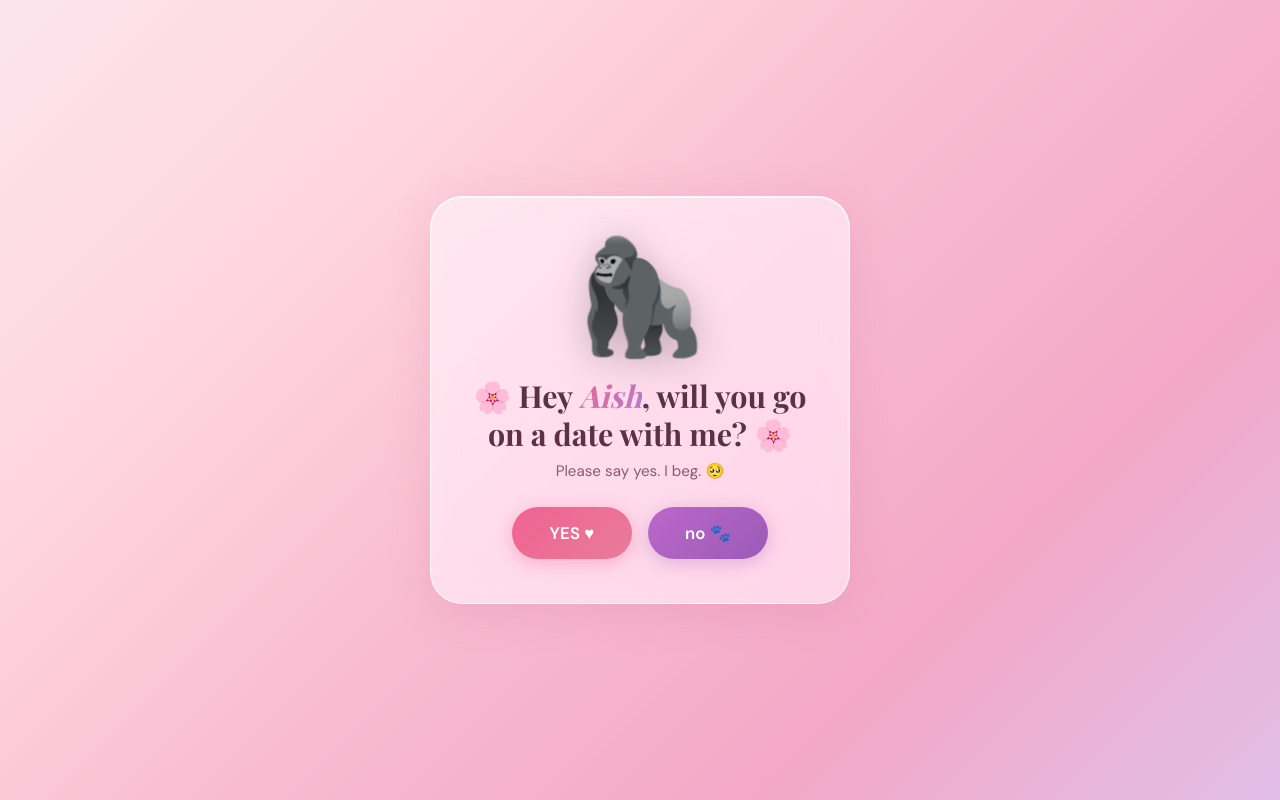
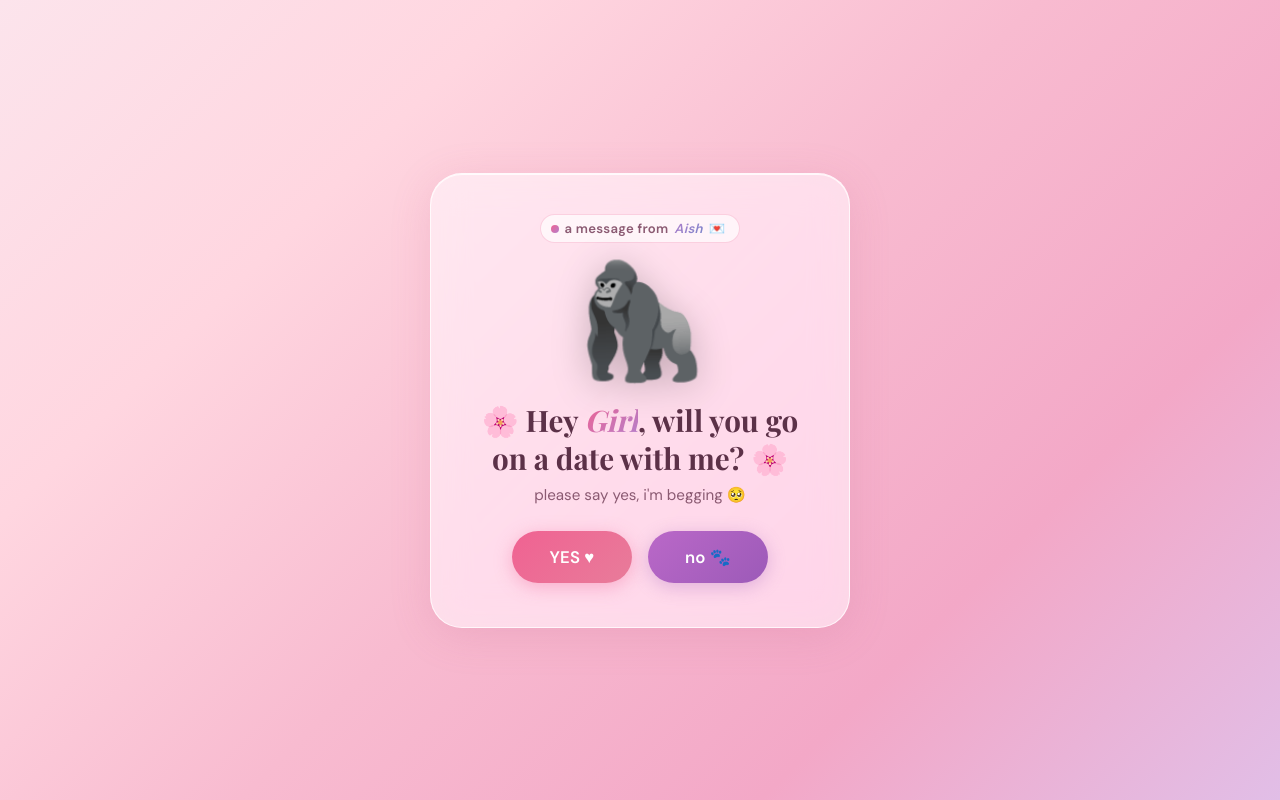
Before and after one commit to aishfs/gulugulu, a plain HTML site: page index.html in a window 1280 px wide. Drawn offline with nearby package versions, Linux system fonts and the light colour scheme; a web font is replaced by a local one.

Commit message:
Update index.html

```diff
--- a/index.html
+++ b/index.html
@@ -3,7 +3,7 @@
 <head>
 <meta charset="UTF-8" />
 <meta name="viewport" content="width=device-width, initial-scale=1.0, maximum-scale=1.0, user-scalable=no" />
-<title>💌 Aish's Date Proposal</title>
+<title>💌 A message from Aish</title>
 <link rel="preconnect" href="https://fonts.googleapis.com" />
 <link rel="preconnect" href="https://fonts.gstatic.com" crossorigin />
 <link href="https://fonts.googleapis.com/css2?family=Playfair+Display:ital,wght@0,400;0,700;1,400&family=DM+Sans:wght@300;400;500;600&display=swap" rel="stylesheet" />
@@ -17,7 +17,6 @@
     --pink-btn:  #f06292;
     --purple:    #b47fcb;
     --purple-dark: #9c5ab8;
-    --cream:     #fff5f7;
     --text-dark: #5c3148;
     --text-mid:  #8b5a72;
     --glass-bg:  rgba(255,255,255,0.55);
@@ -66,24 +65,44 @@
 
   @keyframes cardIn {
     from { opacity: 0; transform: translateY(24px) scale(.97); }
-    to   { opacity: 1; transform: translateY(0)   scale(1);   }
+    to   { opacity: 1; transform: translateY(0) scale(1); }
   }
 
   h1 {
     font-family: 'Playfair Display', serif;
-    font-size: clamp(1.45rem, 5vw, 1.9rem);
+    font-size: clamp(1.4rem, 5vw, 1.85rem);
     font-weight: 700;
     color: var(--text-dark);
-    line-height: 1.25;
+    line-height: 1.28;
     margin-bottom: 6px;
   }
-  h1.big { font-size: clamp(1.2rem, 4.5vw, 1.55rem); }
+  h1.big { font-size: clamp(1.15rem, 4.5vw, 1.5rem); }
 
   .sub {
     font-size: .95rem;
     color: var(--text-mid);
     margin-bottom: 24px;
     font-weight: 400;
+  }
+
+  /* gradient name highlights */
+  .n-girl {
+    display: inline;
+    background: linear-gradient(135deg, #f06292, #b47fcb);
+    -webkit-background-clip: text;
+    -webkit-text-fill-color: transparent;
+    background-clip: text;
+    font-weight: 700;
+    font-style: italic;
+  }
+  .n-aish {
+    display: inline;
+    background: linear-gradient(135deg, #b47fcb, #7986cb);
+    -webkit-background-clip: text;
+    -webkit-text-fill-color: transparent;
+    background-clip: text;
+    font-weight: 700;
+    font-style: italic;
   }
 
   /* ── GORILLA ── */
@@ -107,7 +126,7 @@
   }
 
   .mascot {
-    font-size: 5rem;
+    font-size: 4.8rem;
     margin: 8px auto 20px;
     display: block;
     animation: bounce 2.4s ease-in-out infinite;
@@ -118,16 +137,26 @@
     50%      { transform: translateY(-10px); }
   }
 
-  /* ── NAME TAG ── */
-  .name-tag {
+  /* ── SENDER TAG ── */
+  .sender-chip {
+    display: inline-flex;
+    align-items: center;
+    gap: 6px;
+    background: rgba(255,255,255,.65);
+    border: 1.5px solid rgba(240,98,146,.25);
+    border-radius: 50px;
+    padding: 5px 14px 5px 10px;
+    font-size: .82rem;
+    font-weight: 600;
+    color: var(--text-mid);
+    margin-bottom: 18px;
+    letter-spacing: .02em;
+  }
+  .sender-chip .dot {
+    width: 8px; height: 8px;
+    border-radius: 50%;
+    background: linear-gradient(135deg,#f06292,#b47fcb);
     display: inline-block;
-    background: linear-gradient(135deg, #f06292, #b47fcb);
-    -webkit-background-clip: text;
-    -webkit-text-fill-color: transparent;
-    background-clip: text;
-    font-weight: 700;
-    font-family: 'Playfair Display', serif;
-    font-style: italic;
   }
 
   /* ── BUTTONS ── */
@@ -261,7 +290,7 @@
     border: 1.5px solid rgba(240,98,146,.25);
     border-radius: 20px;
     padding: 20px 22px;
-    margin: 22px 0 28px;
+    margin: 22px 0 20px;
     text-align: left;
   }
   .summary-row {
@@ -273,7 +302,7 @@
   }
   .summary-row:last-child { border-bottom: none; }
   .summary-icon { font-size: 1.3rem; }
-  .summary-key { font-size: .8rem; color: var(--text-mid); font-weight: 600; text-transform: uppercase; letter-spacing: .05em; }
+  .summary-key { font-size: .78rem; color: var(--text-mid); font-weight: 600; text-transform: uppercase; letter-spacing: .05em; }
   .summary-val { font-size: 1rem; font-weight: 600; color: var(--text-dark); }
 
   #step5 .big-heart {
@@ -288,6 +317,13 @@
     28%      { transform: scale(1); }
     42%      { transform: scale(1.14); }
     70%      { transform: scale(1); }
+  }
+
+  .footer-note {
+    font-size: .84rem;
+    color: var(--text-mid);
+    margin-top: 14px;
+    line-height: 1.5;
   }
 
   /* ── UTIL ── */
@@ -312,11 +348,12 @@
 
   <!-- ═══ STEP 1 ═══ -->
   <div id="step1" class="card">
+    <div class="sender-chip"><span class="dot"></span> a message from <span class="n-aish">Aish</span> 💌</div>
     <div class="gorilla-wrap">
       <span class="gorilla">🦍</span>
     </div>
-    <h1>🌸 Hey <span class="name-tag">Aish</span>, will you go on a date with me? 🌸</h1>
-    <p class="sub mt-2">Please say yes. I beg. 🥺</p>
+    <h1>🌸 Hey <span class="n-girl">Girl</span>, will you go on a date with me? 🌸</h1>
+    <p class="sub mt-2">please say yes, i'm begging 🥺</p>
     <div class="btn-row">
       <button class="btn btn-pink" id="yes-btn">YES ♥</button>
       <button class="btn btn-purple" id="no-btn">no 🐾</button>
@@ -326,8 +363,8 @@
   <!-- ═══ STEP 2 ═══ -->
   <div id="step2" class="card hidden">
     <span class="mascot" style="font-size:4.2rem; animation-duration:1.6s;">🧽</span>
-    <h1 class="big">WAIT <span class="name-tag">Aish</span> YOU ACTUALLY SAID YES?? 😭</h1>
-    <p class="sub mt-2">I was so ready for you to say no 😅</p>
+    <h1 class="big">WAIT <span class="n-girl">Girl</span> YOU ACTUALLY SAID YES?? 😭</h1>
+    <p class="sub mt-2"><span class="n-aish">Aish</span> was so ready for you to say no 😅</p>
     <div class="divider"></div>
     <button class="btn btn-pink btn-wide" id="okay-btn">okay okay! →</button>
   </div>
@@ -335,8 +372,8 @@
   <!-- ═══ STEP 3 ═══ -->
   <div id="step3" class="card hidden">
     <span class="mascot" style="font-size:3.8rem;">📅</span>
-    <h1 class="big">So <span class="name-tag">Aish</span>... when are you free?</h1>
-    <p class="sub mt-2">pick a moment — I'll clear my whole schedule 🥹</p>
+    <h1 class="big">So <span class="n-girl">Girl</span>... when are you free?</h1>
+    <p class="sub mt-2"><span class="n-aish">Aish</span> will clear the whole schedule 🥹</p>
     <div class="divider"></div>
     <div class="form-group">
       <label>Pick a Day 📅</label>
@@ -361,8 +398,8 @@
   <!-- ═══ STEP 4 ═══ -->
   <div id="step4" class="card hidden">
     <span class="mascot" style="font-size:3.4rem;">🍽️</span>
-    <h1 class="big">What are we feeling, <span class="name-tag">Aish</span>? 🍽️✨</h1>
-    <p class="sub mt-2">pick your vibe</p>
+    <h1 class="big">What are we feeling? 🍽️✨</h1>
+    <p class="sub mt-2">pick your vibe, <span class="n-girl">Girl</span></p>
     <div class="food-grid" id="food-grid">
       <div class="food-card" data-food="Pizza 🍕"><span class="food-emoji">🍕</span><span class="food-label">Pizza</span></div>
       <div class="food-card" data-food="Sushi 🍣"><span class="food-emoji">🍣</span><span class="food-label">Sushi</span></div>
@@ -376,8 +413,9 @@
   <!-- ═══ STEP 5 ═══ -->
   <div id="step5" class="card hidden">
     <span class="big-heart">💖</span>
-    <h1 style="font-size:clamp(1.3rem,5vw,1.7rem);">Yay <span class="name-tag">Aish</span>! You made the right choice!</h1>
-    <p class="sub mt-2">We are officially going on a date! I'll see you then! 🌸</p>
+    <h1 style="font-size:clamp(1.3rem,5vw,1.7rem);">Yay <span class="n-girl">Girl</span>! You made the right choice!</h1>
+    <p class="sub mt-2"><span class="n-aish">Aish</span> &amp; <span class="n-girl">Girl</span> are officially going on a date! 🌸</p>
+
     <div class="summary">
       <div class="summary-row">
         <span class="summary-icon">📅</span>
@@ -401,7 +439,10 @@
         </div>
       </div>
     </div>
-    <p style="font-size:.88rem; color:var(--text-mid);">Get ready for the best date ever, <strong>Aish</strong>! 🎉💌</p>
+
+    <p class="footer-note">
+      <span class="n-aish">Aish</span> will see you then! Get ready for the best date ever 🎉💌
+    </p>
   </div>
 
 </div>
@@ -413,19 +454,19 @@ function showStep(n) {
   document.querySelectorAll('.card').forEach(c => c.classList.add('hidden'));
   const el = document.getElementById('step'+n);
   el.classList.remove('hidden');
-  el.style.animation='none';
-  requestAnimationFrame(()=>{ el.style.animation=''; });
-  state.step=n;
+  el.style.animation = 'none';
+  requestAnimationFrame(() => { el.style.animation = ''; });
+  state.step = n;
 }
 
 function formatDate(val) {
   if (!val) return '—';
   const [y,m,d] = val.split('-');
-  const months=['Jan','Feb','Mar','Apr','May','Jun','Jul','Aug','Sep','Oct','Nov','Dec'];
+  const months = ['Jan','Feb','Mar','Apr','May','Jun','Jul','Aug','Sep','Oct','Nov','Dec'];
   return `${d} ${months[+m-1]} ${y}`;
 }
 
-/* ── NO BUTTON ── */
+/* ── NO BUTTON TELEPORT ── */
 const noBtn = document.getElementById('no-btn');
 const PAD = 20;
 
@@ -434,107 +475,111 @@ function teleportNo() {
   if (state.noGone) return;
   if (state.noAttempts >= 7) {
     noBtn.classList.add('fading');
-    setTimeout(()=>noBtn.remove(), 400);
-    state.noGone=true;
+    setTimeout(() => noBtn.remove(), 400);
+    state.noGone = true;
     return;
   }
-  const btnW = noBtn.offsetWidth||120;
-  const btnH = noBtn.offsetHeight||48;
+  const btnW = noBtn.offsetWidth  || 120;
+  const btnH = noBtn.offsetHeight || 48;
   const maxX = window.innerWidth  - btnW - PAD;
   const maxY = window.innerHeight - btnH - PAD;
-  const x = Math.floor(Math.random()*(maxX-PAD))+PAD;
-  const y = Math.floor(Math.random()*(maxY-PAD))+PAD;
+  const x = Math.floor(Math.random() * (maxX - PAD)) + PAD;
+  const y = Math.floor(Math.random() * (maxY - PAD)) + PAD;
   noBtn.classList.add('teleporting');
-  noBtn.style.left=x+'px';
-  noBtn.style.top=y+'px';
+  noBtn.style.left = x + 'px';
+  noBtn.style.top  = y + 'px';
 }
 
-const PROXIMITY = 80;
 document.addEventListener('mousemove', e => {
-  if (state.step!==1||state.noGone) return;
+  if (state.step !== 1 || state.noGone) return;
   const r = noBtn.getBoundingClientRect();
-  const dist = Math.hypot(e.clientX-(r.left+r.width/2), e.clientY-(r.top+r.height/2));
-  if (dist<PROXIMITY) teleportNo();
+  const dist = Math.hypot(e.clientX - (r.left + r.width/2), e.clientY - (r.top + r.height/2));
+  if (dist < 80) teleportNo();
 });
 
-noBtn.addEventListener('touchstart', e=>{ e.preventDefault(); teleportNo(); }, {passive:false});
-noBtn.addEventListener('click', e=>{ e.preventDefault(); teleportNo(); });
+noBtn.addEventListener('touchstart', e => { e.preventDefault(); teleportNo(); }, { passive: false });
+noBtn.addEventListener('click', e => { e.preventDefault(); teleportNo(); });
 
 /* ── FLOW ── */
-document.getElementById('yes-btn').addEventListener('click',()=>showStep(2));
-document.getElementById('okay-btn').addEventListener('click',()=>{
-  document.getElementById('date-input').min=new Date().toISOString().split('T')[0];
+document.getElementById('yes-btn').addEventListener('click', () => showStep(2));
+
+document.getElementById('okay-btn').addEventListener('click', () => {
+  document.getElementById('date-input').min = new Date().toISOString().split('T')[0];
   showStep(3);
 });
 
-document.getElementById('setdate-btn').addEventListener('click',()=>{
-  const d=document.getElementById('date-input').value;
-  const t=document.getElementById('time-select').value;
-  if(!d){shakePulse(document.getElementById('date-input'));return;}
-  if(!t){shakePulse(document.getElementById('time-select'));return;}
-  state.date=d; state.time=t; showStep(4);
+document.getElementById('setdate-btn').addEventListener('click', () => {
+  const d = document.getElementById('date-input').value;
+  const t = document.getElementById('time-select').value;
+  if (!d) { shakePulse(document.getElementById('date-input')); return; }
+  if (!t) { shakePulse(document.getElementById('time-select')); return; }
+  state.date = d; state.time = t;
+  showStep(4);
 });
 
-function shakePulse(el){
-  el.style.borderColor='#e87c9a';
-  el.style.boxShadow='0 0 0 3px rgba(232,124,154,.3)';
-  setTimeout(()=>{el.style.borderColor='';el.style.boxShadow='';},800);
+function shakePulse(el) {
+  el.style.borderColor = '#e87c9a';
+  el.style.boxShadow = '0 0 0 3px rgba(232,124,154,.3)';
+  setTimeout(() => { el.style.borderColor = ''; el.style.boxShadow = ''; }, 800);
 }
 
-document.querySelectorAll('.food-card').forEach(card=>{
-  card.addEventListener('click',()=>{
-    document.querySelectorAll('.food-card').forEach(c=>c.classList.remove('selected'));
+document.querySelectorAll('.food-card').forEach(card => {
+  card.addEventListener('click', () => {
+    document.querySelectorAll('.food-card').forEach(c => c.classList.remove('selected'));
     card.classList.add('selected');
-    state.food=card.dataset.food;
-    setTimeout(()=>{
-      document.getElementById('summary-date').textContent=formatDate(state.date);
-      document.getElementById('summary-time').textContent=state.time;
-      document.getElementById('summary-food').textContent=state.food;
+    state.food = card.dataset.food;
+    setTimeout(() => {
+      document.getElementById('summary-date').textContent = formatDate(state.date);
+      document.getElementById('summary-time').textContent = state.time;
+      document.getElementById('summary-food').textContent = state.food;
       showStep(5);
       launchParticles();
-    },350);
+    }, 350);
   });
 });
 
 /* ── PARTICLES ── */
-function launchParticles(){
-  const canvas=document.getElementById('particle-canvas');
-  canvas.style.display='block';
-  canvas.width=window.innerWidth; canvas.height=window.innerHeight;
-  const ctx=canvas.getContext('2d');
-  const EMOJIS=['🌸','💖','✨','🎀','💕','🌷','💗','🦍'];
-  const particles=[];
-  for(let i=0;i<60;i++){
+function launchParticles() {
+  const canvas = document.getElementById('particle-canvas');
+  canvas.style.display = 'block';
+  canvas.width = window.innerWidth; canvas.height = window.innerHeight;
+  const ctx = canvas.getContext('2d');
+  const EMOJIS = ['🌸','💖','✨','🎀','💕','🌷','💗','🦍'];
+  const particles = [];
+  for (let i = 0; i < 60; i++) {
     particles.push({
-      x:Math.random()*canvas.width, y:-20-Math.random()*canvas.height,
-      size:13+Math.random()*18, speed:1.2+Math.random()*2.2,
-      drift:(Math.random()-.5)*1.4, rot:Math.random()*Math.PI*2,
-      rotSpeed:(Math.random()-.5)*.06,
-      emoji:EMOJIS[Math.floor(Math.random()*EMOJIS.length)],
-      alpha:.7+Math.random()*.3
+      x: Math.random() * canvas.width,
+      y: -20 - Math.random() * canvas.height,
+      size: 13 + Math.random() * 18,
+      speed: 1.2 + Math.random() * 2.2,
+      drift: (Math.random() - .5) * 1.4,
+      rot: Math.random() * Math.PI * 2,
+      rotSpeed: (Math.random() - .5) * .06,
+      emoji: EMOJIS[Math.floor(Math.random() * EMOJIS.length)],
+      alpha: .7 + Math.random() * .3
     });
   }
   let frame;
-  function draw(){
-    ctx.clearRect(0,0,canvas.width,canvas.height);
-    let alive=false;
-    for(const p of particles){
-      p.y+=p.speed; p.x+=p.drift; p.rot+=p.rotSpeed;
-      if(p.y<canvas.height+30) alive=true;
+  function draw() {
+    ctx.clearRect(0, 0, canvas.width, canvas.height);
+    let alive = false;
+    for (const p of particles) {
+      p.y += p.speed; p.x += p.drift; p.rot += p.rotSpeed;
+      if (p.y < canvas.height + 30) alive = true;
       ctx.save();
-      ctx.globalAlpha=p.alpha;
-      ctx.translate(p.x,p.y); ctx.rotate(p.rot);
-      ctx.font=p.size+'px serif';
-      ctx.textAlign='center'; ctx.textBaseline='middle';
-      ctx.fillText(p.emoji,0,0);
+      ctx.globalAlpha = p.alpha;
+      ctx.translate(p.x, p.y); ctx.rotate(p.rot);
+      ctx.font = p.size + 'px serif';
+      ctx.textAlign = 'center'; ctx.textBaseline = 'middle';
+      ctx.fillText(p.emoji, 0, 0);
       ctx.restore();
     }
-    if(alive){frame=requestAnimationFrame(draw);}
-    else{canvas.style.display='none';}
+    if (alive) { frame = requestAnimationFrame(draw); }
+    else { canvas.style.display = 'none'; }
   }
-  if(frame) cancelAnimationFrame(frame);
+  if (frame) cancelAnimationFrame(frame);
   draw();
 }
 </script>
 </body>
-      </html>
+</html>
```
